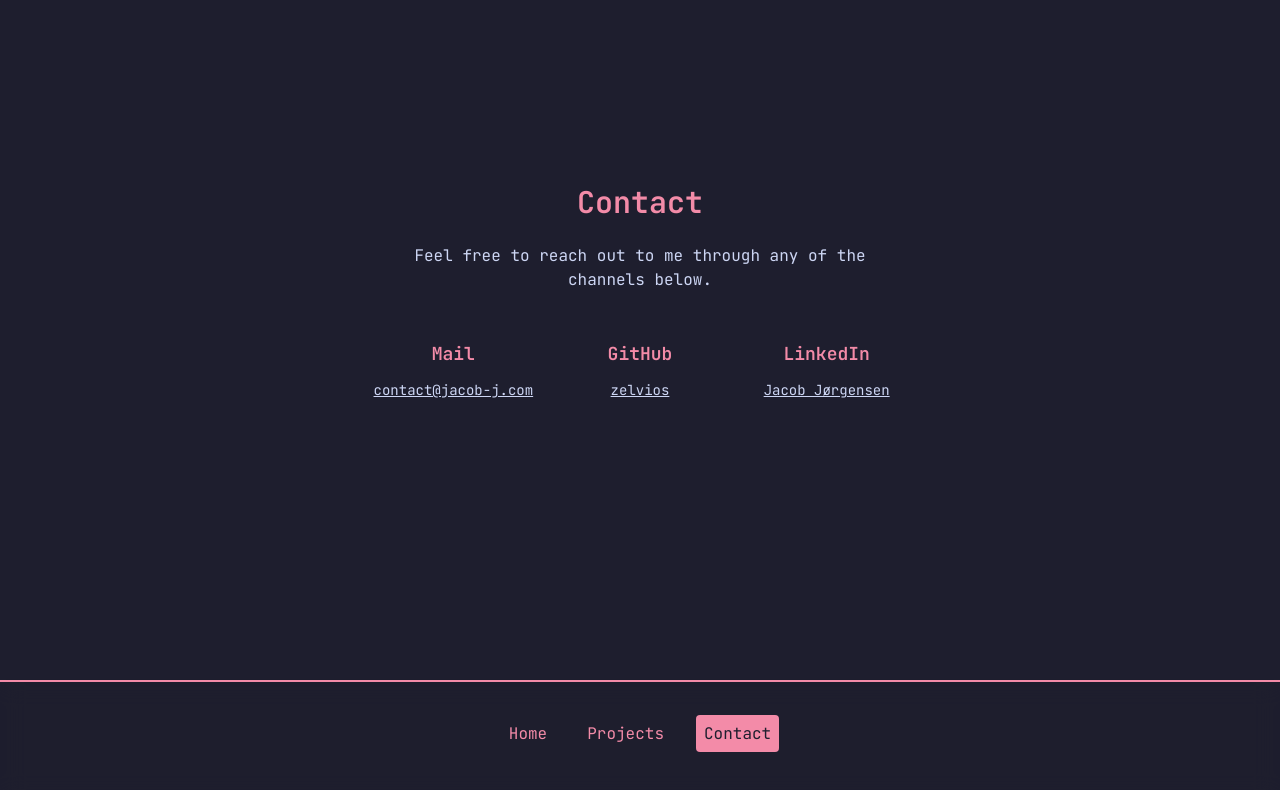
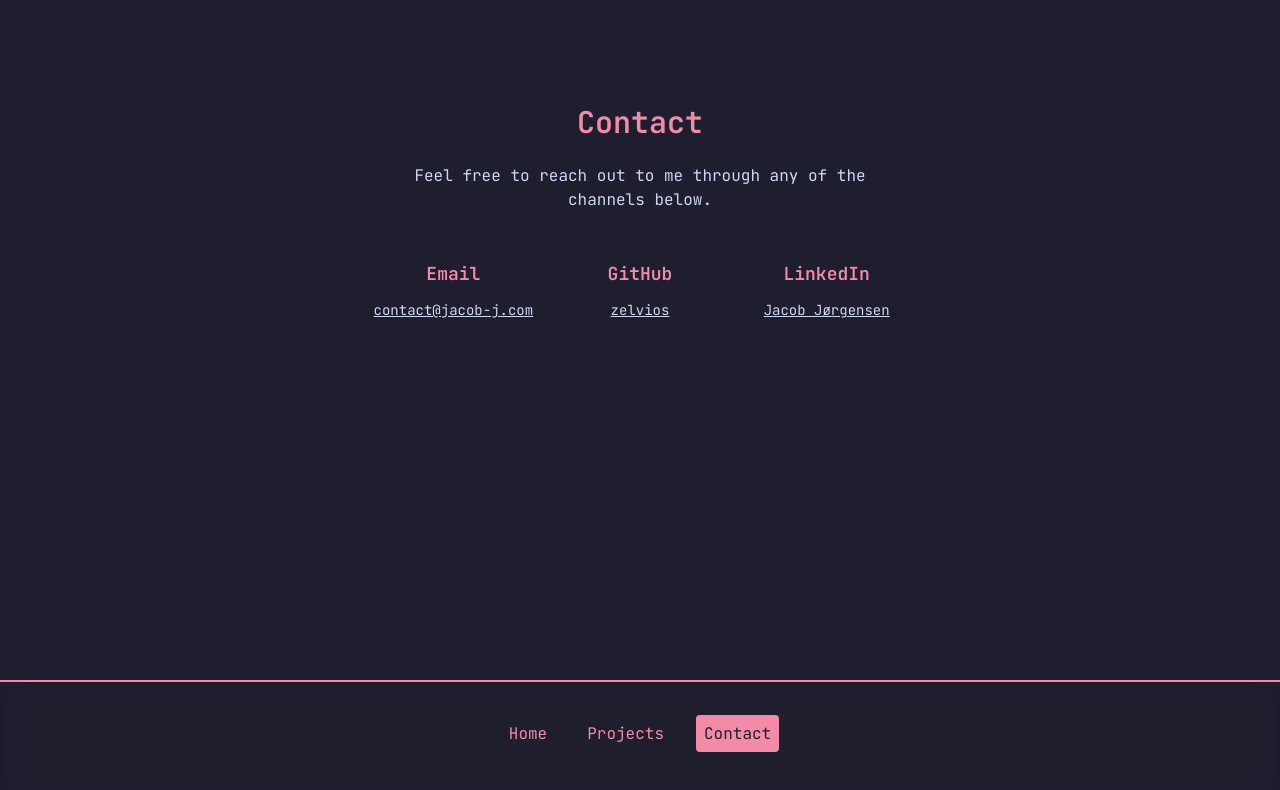
Before and after one commit to zelvios/website, a SvelteKit app: page /contact in a window 1280 px wide. Shown: the top 790 px of the page. Built offline with nearby package versions, Linux system fonts and the light colour scheme.

Commit message:
style: move content more towards the top

```diff
--- a/src/routes/contact/+page.svelte
+++ b/src/routes/contact/+page.svelte
@@ -1,5 +1,5 @@
-<main class="text-text p-6">
-	<div class="flex flex-col items-center justify-center space-y-6 mt-[20vh] max-w-lg mx-auto fade-in">
+<main class="text-text p-6 ">
+	<div class="flex flex-col items-center justify-center space-y-6 mt-20 max-w-lg mx-auto fade-in">
 		<h1 class="text-3xl font-bold text-accent text-center">Contact</h1>
 		<p class="text-base text-text text-center">
 			Feel free to reach out to me through any of the channels below.
@@ -11,7 +11,7 @@
 
 		<!-- Mail -->
 		<div class="flex flex-col items-center space-y-3">
-			<h2 class="text-lg font-semibold text-accent text-center">Mail</h2>
+			<h2 class="text-lg font-semibold text-accent text-center">Email</h2>
 			<p class="text-sm text-text text-center max-w-xs sm:max-w-sm md:max-w-md lg:max-w-lg whitespace-nowrap">
 				<a href="mailto:contact@jacob-j.com?subject=Hello Jacob&body=Hi Jacob,%0A%0A" class="text-text underline hover:text-accent">
 					contact@jacob-j.com
```
